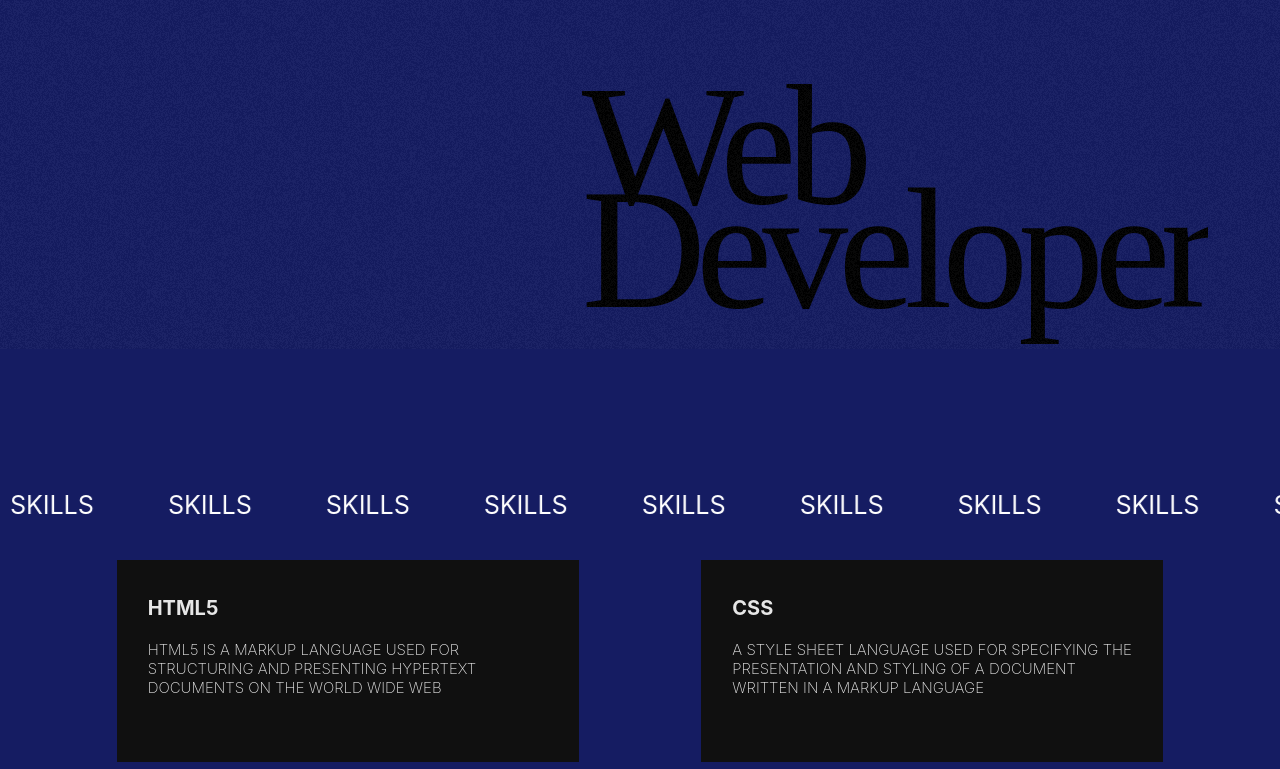
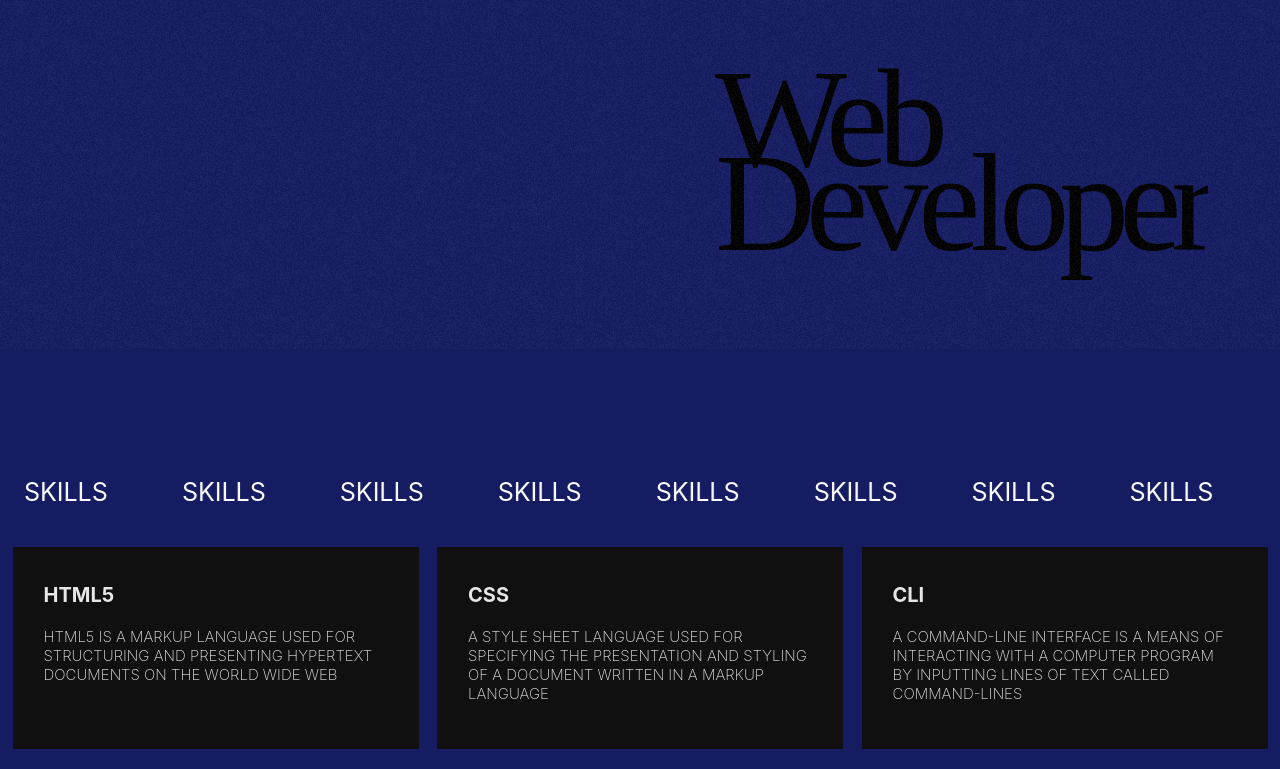
Before and after one commit to AliOthman0934/online-portfolio-web, a React (Create React App) app: page / in a window 1280 px wide. Shown: the part 451-1220 px from the top of the page. Built offline with nearby package versions, Linux system fonts and the light colour scheme.

Commit message:
General enhancements

```diff
--- a/src/Components/GetInTouch/GetInTouch.css
+++ b/src/Components/GetInTouch/GetInTouch.css
@@ -3,12 +3,11 @@
     align-items: center;
     justify-content: center;
     width: 100%;
-    height: 770px;
-    margin-top: 250px;
+    height: 100vh;
     flex-direction: column;
 }
 .get-in-touch h1 {
-    font-size: 160px;
+    font-size: 140px;
     font-weight: lighter;
     font-family: 'Ogg';
     color: black;
--- a/src/Components/Home/Home.css
+++ b/src/Components/Home/Home.css
@@ -6,7 +6,7 @@
     align-items: flex-start;
     justify-content: space-between;
     width: 100%;
-    margin-top: -170px;
+    margin-top: -136px;
 }
 .container1{
     display: flex;
@@ -16,23 +16,23 @@
     justify-content: center;
     overflow: hidden;
     position: relative;
-    top: 78px;
+    top: 34px;
 
 }
 .txt-line{
     overflow: hidden;
 }
 .txt-line p{
-    font-size: 172px;
+    font-size: 140px;
     color: black;
     text-transform: capitalize;
     letter-spacing: -10px;
     font-family: 'Ogg';
     height: 100%;
-    line-height: 54%;
+    line-height: 97%;
 }
 .line-bottom{
-    margin-top: -333px;
+    margin-top: -331px;
 }
 .right-side-menu{
     position: absolute;
@@ -161,7 +161,7 @@
 
 .skill-set-box{
     display: flex;
-    width: 460px;
+    width: 404px;
     height: 200px;
     color: #e6e6e6;
     flex-direction: column;
--- a/src/Components/Home/Home.js
+++ b/src/Components/Home/Home.js
@@ -107,7 +107,7 @@ function Home() {
 
                     <div className="skill-set-box">
                         <h1 className="skill-set-box-h1">GitHub</h1>
-                        <p className="skill-set-box-p">GitHub is a developer platform that allows developers to create, store, manage and share their cod</p>
+                        <p className="skill-set-box-p">GitHub is a developer platform that allows developers to create, store, manage and share their code</p>
                     </div>
 
                     <div className="skill-set-box">
```
